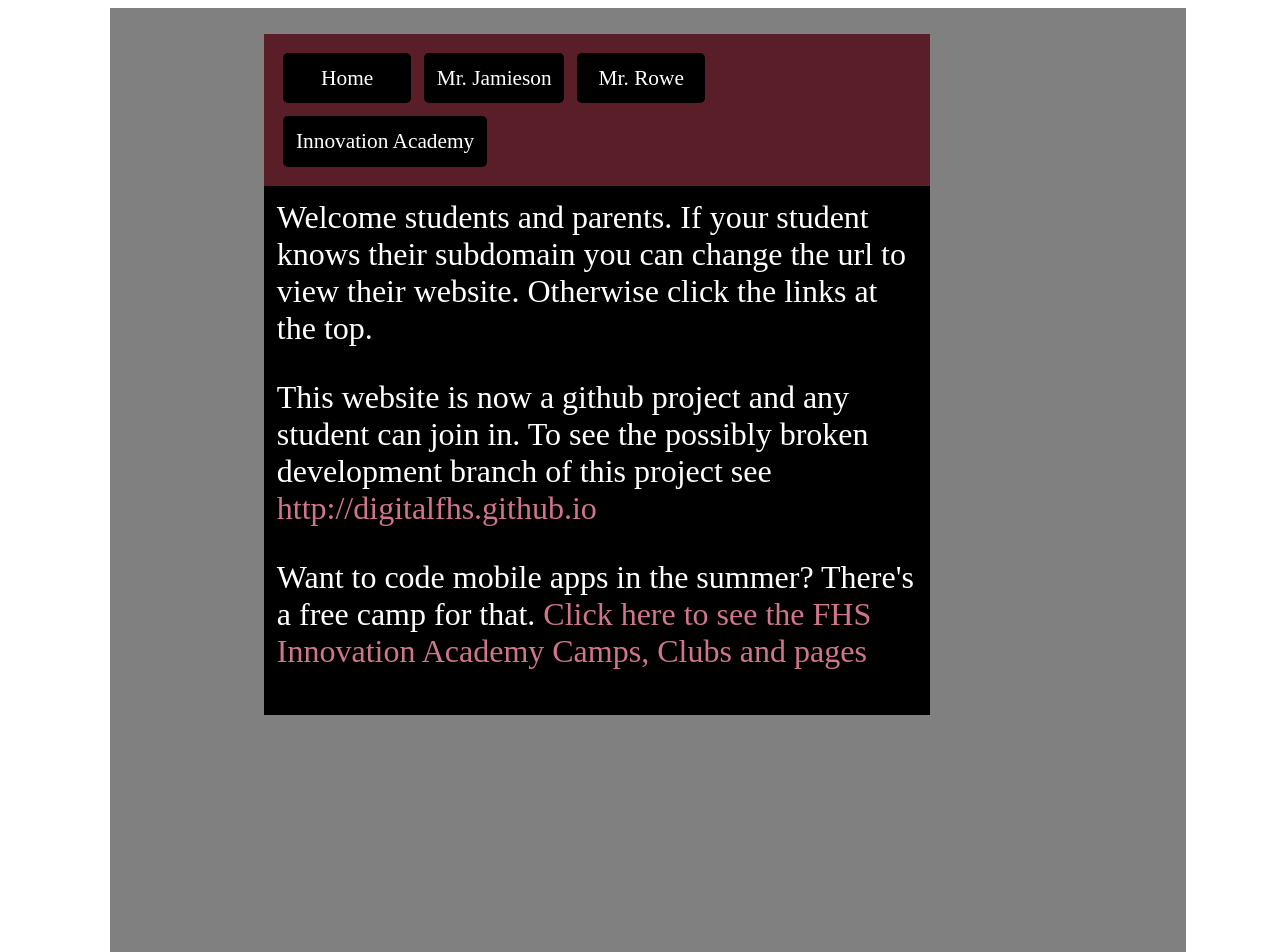
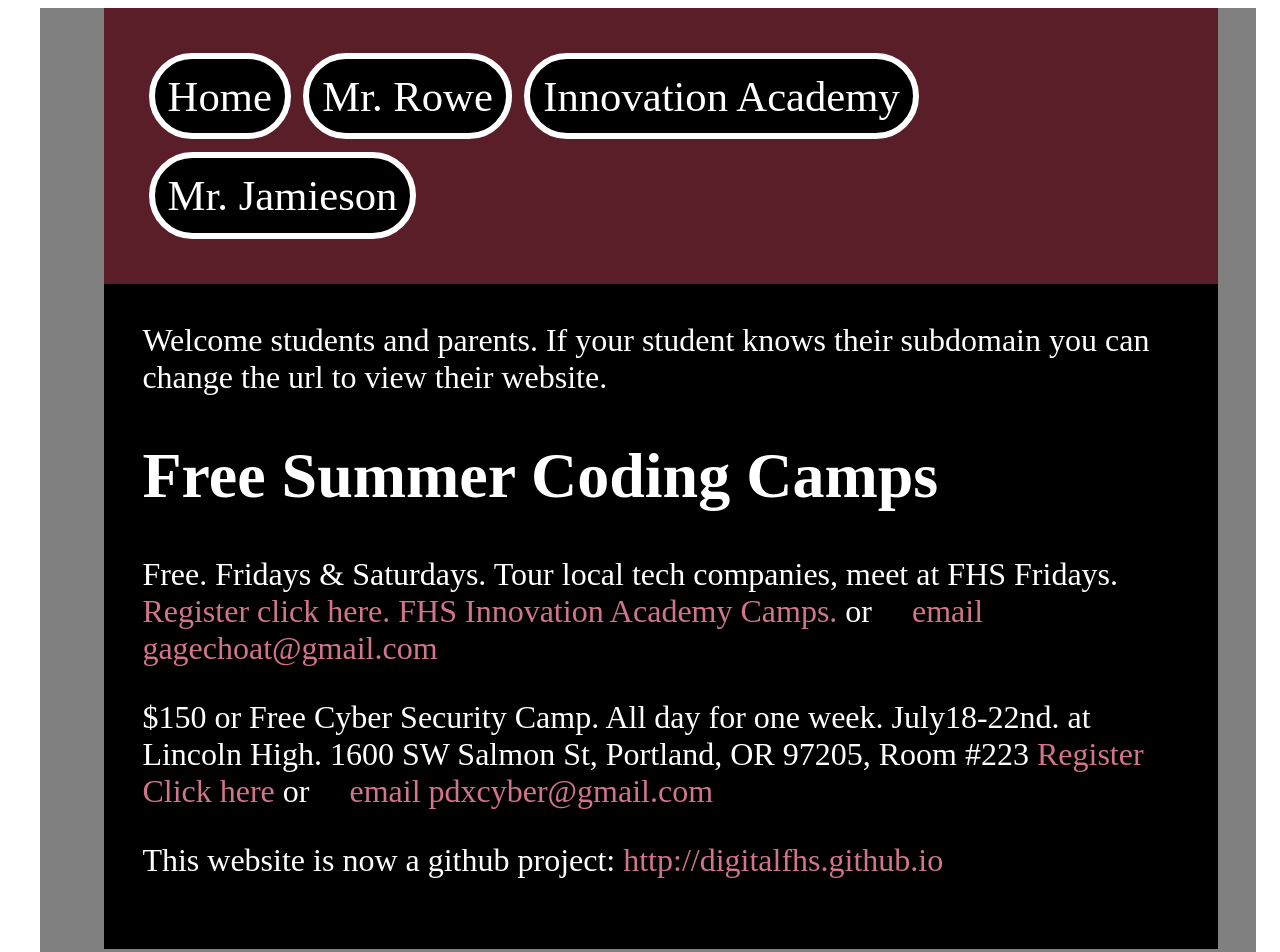
Before and after one commit to digitalfhs/digitalfhs.github.io, a plain HTML site: page index.html in a window 1280 px wide. Shown: the top 952 px of the page. Drawn offline with Linux system fonts and the light colour scheme.

Commit message:
new buttons and sizes

```diff
--- a/index.css
+++ b/index.css
@@ -1,9 +1,13 @@
+body {
+	font-size: 32px;
+}
+
 #container {
 	min-height: 90vw;
-	width: 80vw;
-	margin-left: 8vw;
+	width: 95vw;
+	margin-left: 2.5vw;
 	background-color: grey;
-	padding: 2vw;
+	/*padding: 2vw;*/
 	float: left;
 	clear: both;
 }
@@ -12,9 +16,10 @@
 	float: left;
 	clear: both;
 	min-height: 4vw;
-	width: 50vw;
-	margin-left: 10vw;
-	padding: 1vw;
+	width: 81vw;
+	padding: 3vw;
+
+	margin-left: 5vw;
 	/*background-color: silver;*/
 	background-color: #591e28;
 }
@@ -23,12 +28,12 @@
 	float: left;
 	clear: both;
 	min-height: 40vh;
-	width: 50vw;
-	margin-left: 10vw;
+	width: 81vw;
+	padding: 3vw;
+	margin-left: 5vw;
 	color: white;
-	padding: 1vw;
 	background-color: black;
-	font-size: 24pt;
+	/*font-size: 24pt;*/
 }
 
 
@@ -36,13 +41,14 @@
 	min-width: 8vw;
 	/* width is measured in units viewport width    vw  there is also vh for height */
 	background-color: black;
-	font-size: 16pt;
+	font-size: 32pt;
 	color: white;
 	float: left;
 	margin: .5vw;
 	padding: 1vw;
-	border-radius: 5px;
+	border-radius: 10vw;
 	text-align: center;
+	border: .5vw white solid;
 }
 
 
@@ -55,13 +61,15 @@
 
 /* unvisited link */
 a:link {
+    /*color: maroon;*/
     color: #d1758b ;
     text-decoration: none;
 }
 
 /* visited link */
 a:visited {
-    color: maroon;
+    /*color: maroon;*/
+    color: #d1758b ;
     text-decoration: none;
 }
 
--- a/index.html
+++ b/index.html
@@ -15,37 +15,61 @@
         <div class="menubox"> Home </div>
     </a>
 
-    <a href="jamieson.html">
-    	<div class="menubox"> Mr. Jamieson </div>
-    </a>
-
     <a href="rowe.html">
-    	<div class="menubox"> Mr. Rowe </div>
+        <div class="menubox"> Mr. Rowe </div>
     </a>
 
     <a href="iacademy.html">
-	    <div class="menubox"> Innovation Academy </div>
-	</a>
+        <div class="menubox"> Innovation Academy </div>
+    </a>
+
+
+    <a href="jamieson.html" target="_blank">
+        <div class="menubox"> Mr. Jamieson </div>
+    </a>
+
 </div>
 <!-- close of header -->
 
 
 
 <div id="textarea">
-    Welcome students and parents. If your student knows their subdomain you can change the url to view their website.    Otherwise click the links at the top.
+    Welcome students and parents. If your student knows their subdomain you can change the url to view their website.
 
-    <p>This website is now a github project and any student can join in.  To see the possibly broken development branch of this project see
 
-    <a href="http://digitalfhs.github.io">
+
+    <h1> Free Summer Coding Camps </h1>
+
+    <p>Free. Fridays & Saturdays. Tour local tech companies, meet at FHS Fridays.
+    <a href="https://ascarion123.github.io/IASummer/#/menu/home" target="_blank" >
+        Register click here. FHS Innovation Academy Camps.
+    </a>
+    or
+    <a href="mailto:gagechoat@gmail.com" target="_blank" >
+        &nbsp; &nbsp; email gagechoat@gmail.com
+    </a></p>
+
+
+    <p>$150 or Free Cyber Security Camp.  All day for one week.  July18-22nd. at Lincoln High.   1600 SW Salmon St, Portland, OR 97205, Room #223
+
+    <a href="http://www.softwarediligence.com/cyberpatriot-camp/" target="_blank" >
+        Register Click here
+    </a>
+    or
+    <a href="mailto:pdxcyber@gmail.com" target="_blank" >
+        &nbsp; &nbsp; email pdxcyber@gmail.com
+    </a></p>
+
+
+
+
+
+
+  <p>This website is now a github project:
+    <a href="http://digitalfhs.github.io" target="_blank">
         http://digitalfhs.github.io
     </a></p>
 
-
-    <p>Want to code mobile apps in the summer?  There's a free camp for that.
-
-    <a href="ia.html">
-        Click here to see the FHS Innovation Academy Camps, Clubs and pages
-    </a></p>
 
 
 
```
Also changed, not shown: rowe.html (+35 -10 lines).
